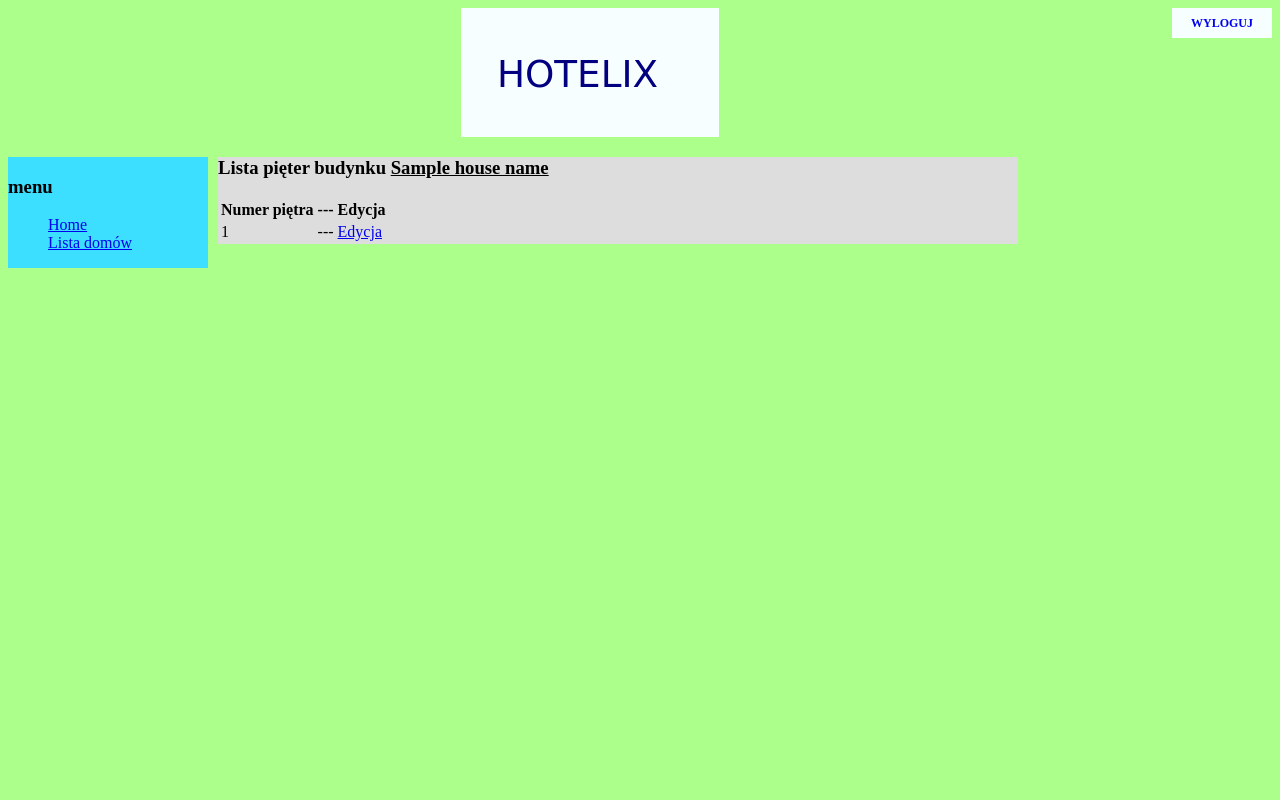
After one commit to giszters/ziwg_project, a Django app: template hotelix/structure/templates/structure/floor_list.html in a window 1280 px wide. The commit adds this page. Run offline with Django 3.2, Linux system fonts and the light colour scheme; the template is opened without the code that fills it: most values are stand-ins (such as "Sample title", 1, 10 or a date in 2020).

Commit message:
Add generic views for list Houses and Floors. Add some css

```diff
--- a/hotelix/hotelix/static/css/style.css
+++ b/hotelix/hotelix/static/css/style.css
@@ -1,3 +1,7 @@
+body{
+    background-color: #ABFF8A;
+}
+
 #logo{
     text-align: center;
 }
@@ -16,3 +20,22 @@
 #logout a{
     text-decoration: none;
 }
+
+/* http://stackoverflow.com/a/446097 */
+#common{ /* common has #content and #menu */
+    margin-top: 20px;
+}
+#content{
+    /* margin-left: 20%; */
+    width: 800px;
+    background-color: #ddd;
+    /* display: inline-block; */
+    margin-left: 210px;
+}
+
+#menu{
+    width: 200px;
+    background-color: #3CDFFF;
+    /* display: inline-block; */
+    float: left;
+}
--- a/hotelix/hotelix/templates/base.html
+++ b/hotelix/hotelix/templates/base.html
@@ -9,7 +9,6 @@
 
 <body>
     {% block logout %}
-    {# TODO - logout #}
     <div id="logout">
         <a href="/logout/">Wyloguj</a>
     </div>
@@ -17,7 +16,20 @@
     <div id="logo">
         <img src="{% static 'img/logo.png' %}" alt="logo" />
     </div>
-    {# tu będzie menu po aplikacji #}
-    {% block content %}{% endblock %}
+
+    {% block common %}
+    <div id="common">
+        <div id="menu">
+            <h3>menu</h3>
+            <ul style="list-style-type: none;">
+                <li><a href="/">Home</a></li>
+                <li><a href="{% url 'structure:house_list' %}">Lista domów</a></li>
+            </ul>
+        </div>
+        <div id="content">
+            {% block content %}{% endblock %}
+        </div>
+    </div>
+    {% endblock %}
 </body>
 </html>
--- a/hotelix/hotelix/templates/home.html
+++ b/hotelix/hotelix/templates/home.html
@@ -1,5 +1,5 @@
 {% extends "base.html" %}
 
 {% block content %}
-Witaj w domu!
+    Witaj zacny pracowniku. Jeszcze 8h i zasłużysz na zimną Perłę
 {% endblock %}
--- a/hotelix/hotelix/urls.py
+++ b/hotelix/hotelix/urls.py
@@ -5,5 +5,6 @@ urlpatterns = patterns('',
     url(r'^$', 'hotelix.views.home'),
     url(r'^dja/', include(admin.site.urls)),
     url(r'^login/', 'django.contrib.auth.views.login', {'template_name': 'login.html'}),
-    url(r'^logout/', 'hotelix.views.logout_view')
+    url(r'^logout/', 'hotelix.views.logout_view'),
+    url(r'^structure/', include(('structure.urls', 'structure', 'structure')))
 )
--- /dev/null
+++ b/hotelix/structure/templates/structure/floor_list.html
@@ -0,0 +1,24 @@
+{% extends "base.html" %}
+
+{% block content %}
+<h3>Lista pięter budynku <span style="text-decoration: underline">{{ house_name }}</span></h3>
+<table>
+    <thead>
+        <tr>
+            <th>Numer piętra</th>
+            <th>---</th>
+            <th>Edycja</th>
+        </tr>
+    </thead>
+    <tbody>
+    {% for floor in object_list %}
+        <tr>
+            <td>{{ floor.number }}</td>
+            {% comment %}<td><a href="{% url 'structure:floor_list' house.id %}">Piętra</a></td>{% endcomment %}
+            <td>---</td>
+            <td><a href="#">Edycja</a></td>
+        </tr>
+    {% endfor %}
+    </tbody>
+</table>
+{% endblock %}
```
Also changed, not shown: hotelix/hotelix/templates/login.html (+6 -2 lines), hotelix/structure/templates/structure/house_list.html (added, +23 -0 lines), hotelix/structure/urls.py (added, +10 -0 lines), hotelix/structure/views.py (+19 -1 lines), hotelix/db.sqlite3.
